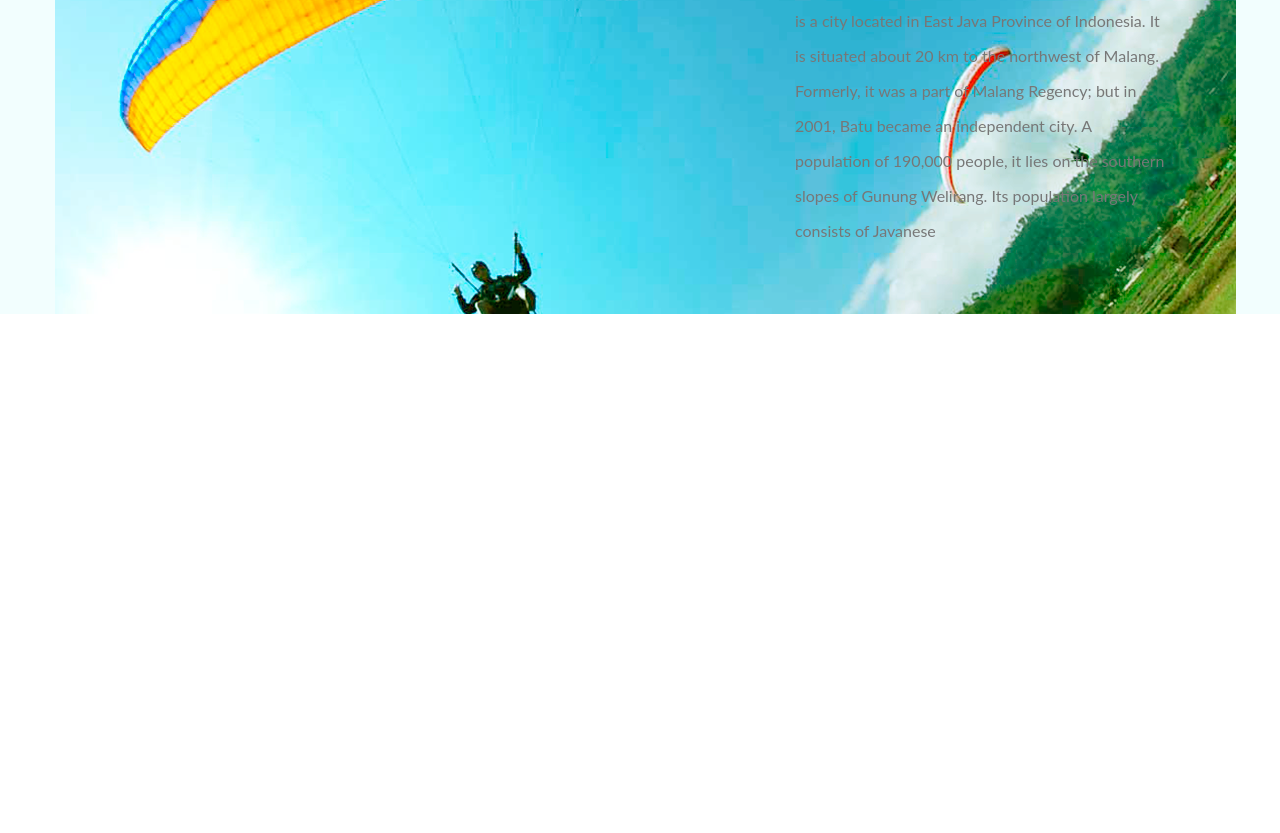
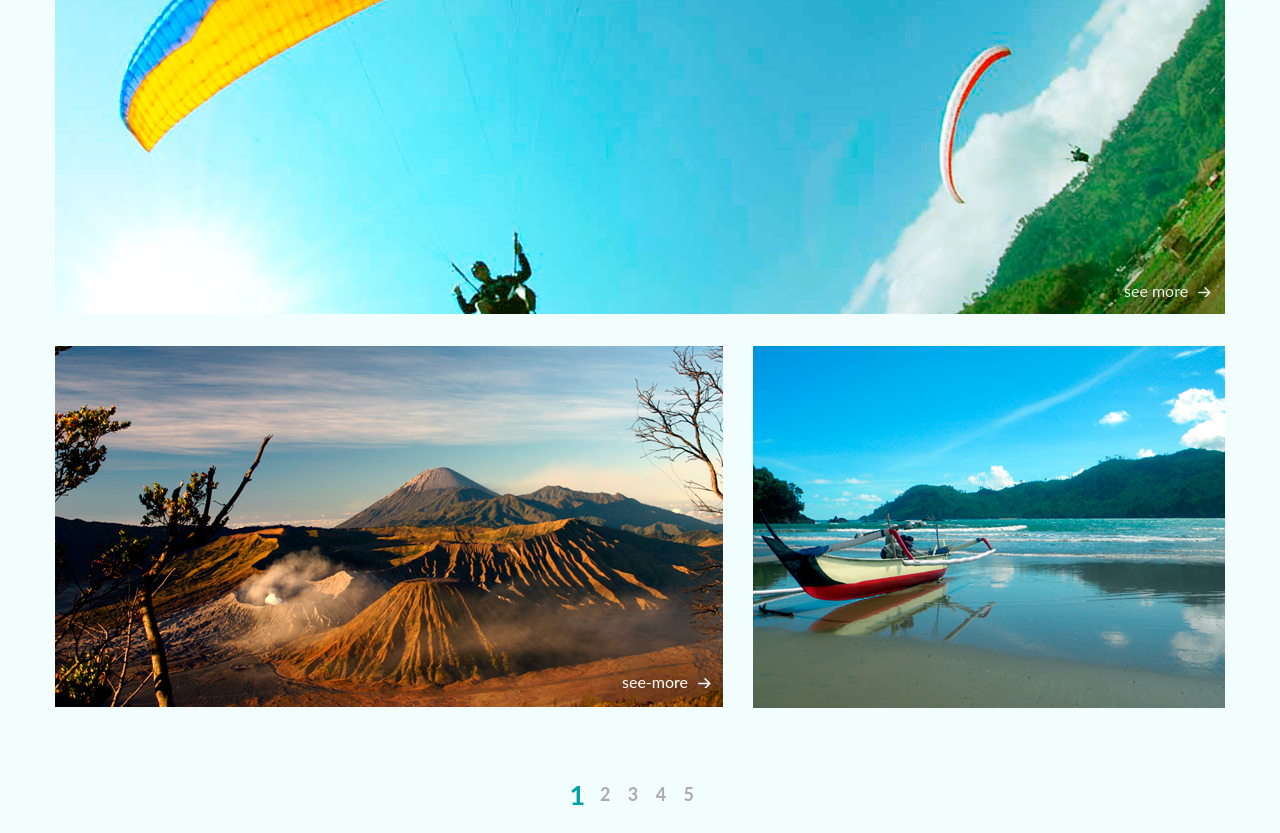
Before and after one commit to grigtatevik/lets_get_lost, a plain HTML site: page index.html in a window 1280 px wide. Shown: the part 1751-2584 px from the top of the page. Before the commit the page ends 2065 px from the top, so only its background shows below. Drawn offline with Linux system fonts and the light colour scheme; a web font is replaced by a local one.

Commit message:
Пагинатор и всплывашки

```diff
--- a/index.html
+++ b/index.html
@@ -67,8 +67,9 @@
                 </div>
             </div>
             <div class="batu clearfix">
+                <div class="batu-left"></div>
                 <div class="batu-right">
-                    <div class="batu-image"></div>
+                    <div class="batu-image clearfix"></div>
                     <div class="name-batu">Batu</div>
                     <div class="batu-text">
                         is a city located in East Java Province of Indonesia.
@@ -79,11 +80,35 @@
                         southern slopes of Gunung Welirang. Its population
                         largely consists of Javanese
                     </div>
+                    <div class="see-more">see more</div>
                 </div>
             </div>
+            <div class="clearfix">
+                <div class="bromo clearfix">
+                    <div class="see-more-bromo">see-more</div>
+                    <div class="bromo-left">
+                        <div class="bromo-image clearfix"></div>
+                        <div class="name-bromo">Bromo</div>
+                        <div class="bromo-text">
+                            Mount Bromo is an active volcano and
+                            part of the Tengger massif, in East Java,
+                            Indonesia. At 2,329 metres (7,641 ft) it
+                            is not the highest peak of the massif,
+                            but is the most well known
+                        </div>
+                    </div>
+                </div>
+                <div class="boat-image"></div>
+            </div>
+            <ul class="paginator clearfix">
+                    <li><a class="active" href="#">1</a></li>
+                    <li><a href="#">2</a></li>
+                    <li><a href="#">3</a></li>
+                    <li><a href="#">4</a></li>
+                    <li><a href="#">5</a></li>
+                </ul>
         </div>
     </div>
-
 
     <div class="proverka"></div>
 </body>
--- a/style.css
+++ b/style.css
@@ -80,7 +80,7 @@ html, body {
 
 .profile {
     float: right;
-    background-size: auto;
+    background-size: cover;
     width: 45px;
     height: 45px;
     border-radius: 50%;
@@ -245,15 +245,60 @@ html, body {
 
 .batu-right {
     float: right;
-    width: 470px;
+    width: 485px;
+    height: 520px;
+    background: white;
+    opacity: 0.9;
+    transition: all 0.2s ease-out 0s;
+    transform: translateX(100%)
+}
+
+.batu-right:hover:after {
+    content: "";
+    position: absolute;
+    top: 50%;
+    left: 0;
+    border: 10px solid transparent;
+    border-right: 10px solid white;
+    transform: translate(-100%, -50%);
+}
+
+.see-more {
+    left: 0;
+    bottom: 0;
+    font-size: 16px;
+    font-family: 'Lato', sans-serif;
+    color: white;
+    cursor: pointer;
+    background-image: url("./images/seemore-shadow.png");
+    width: 180px;
+    height: 104px;
+    transform: translateX(-100%);
+    background-position: right bottom;
+    box-sizing: border-box;
+    padding: 68px 0 0 79px;
+    position: absolute;
+}
+
+.see-more:after {
+    content: "";
+    display: inline-block;
+    width: 13px;
+    height: 10px;
+    margin-left: 10px;
+    background-image: url("./images/batu-arrow.png");
+}
+
+.batu-right:hover {
+    transform: translateX(0%);
 }
 
 .batu {
     background-image: url("./images/batu.png");
-    width: 1181px;
+    width: 1170px;
     height: 518px;
     margin: 19px 0 32px 0;
-
+    overflow: hidden;
 }
 
 .batu-text {
@@ -280,6 +325,130 @@ html, body {
     margin: 50px 0 0 19px;
 }
 
+.bromo {
+    background-image: url("./images/bromo-left.png");
+    width: 668px;
+    height: 361px;
+    float: left;
+    position: relative;
+    overflow: hidden;
+}
+
+.bromo-image {
+    width: 107px;
+    height: 53px;
+    background-image: url("./images/bromo-image.png");
+    margin: 44px 0 0 32px;
+}
+
+.bromo-left {
+    float: left;
+    width: 333px;
+    height: 361px;
+    background: white;
+    opacity: 0.9;
+    transition: all 0.2s ease-out 0s;
+    transform: translateX(-100%)
+}
+
+.see-more-bromo:hover +.bromo-left {
+    transform: translate(0%);
+}
+
+.name-bromo {
+    font-size: 30px;
+    font-family: 'Lato', sans-serif;
+    float: left;
+    color: #96d7d9;
+    margin: 29px 0px 0 29px;
+}
+
+.bromo-text {
+    width: 300px;
+    font-size: 16px;
+    font-family: 'Lato', sans-serif;
+    color: #777777;
+    line-height: 35px;
+    margin: 62px 0 0 29px;
+}
+
+.see-more-bromo {
+    right: 0;
+    bottom: 0;
+    font-size: 16px;
+    font-family: 'Lato', sans-serif;
+    color: white;
+    cursor: pointer;
+    background-image: url("./images/seemore-shadow.png");
+    width: 180px;
+    height: 104px;
+    transform: translateX(0%);
+    background-position: right bottom;
+    box-sizing: border-box;
+    padding: 68px 0 0 79px;
+    position: absolute;
+}
+
+.see-more-bromo:after {
+    content: "";
+    display: inline-block;
+    width: 13px;
+    height: 10px;
+    margin-left: 10px;
+    background-image: url("./images/batu-arrow.png");
+}
+
+.bromo-left:after {
+    content: "";
+    position: absolute;
+    top: 50%;
+    right: 0;
+    border: 10px solid transparent;
+    border-left: 10px solid white;
+    transform: translate(100%, 50%);
+    display: none;
+}
+
+.see-more-bromo:hover + .bromo-left:after {
+    display: block;
+}
+
+.boat-image {
+    background-image: url("./images/qwert.png");
+    width: 472px;
+    height: 362px;
+    float: right;
+}
+
+.paginator {
+    list-style: none;
+    font-family: 'Lato', sans-serif;
+    height: 30px;
+    text-align: center;
+    padding: 20px;
+    margin: 55px 0;
+    font-weight: bold;
+}
+
+.paginator li a {
+    text-decoration: none;
+    display: block;
+    color: #acacac;
+    font-size: 18px;
+    margin-right: 14px;
+    transition: all 0.2s ease-out 0s;
+    font-size: 24px solid transparent;
+}
+
+.paginator li {
+    display: inline-block;
+}
+
+.paginator li a:hover,
+.paginator li a.active {
+    transform: scale(1.5);
+    color: #01a2a6;
+}
 
 
 
```
Also changed, not shown: images/batu-arrow.png (added), images/bromo-image.png (added), images/bromo-left.png (added), images/qwert.png (added), images/seemore-shadow.png (added).
